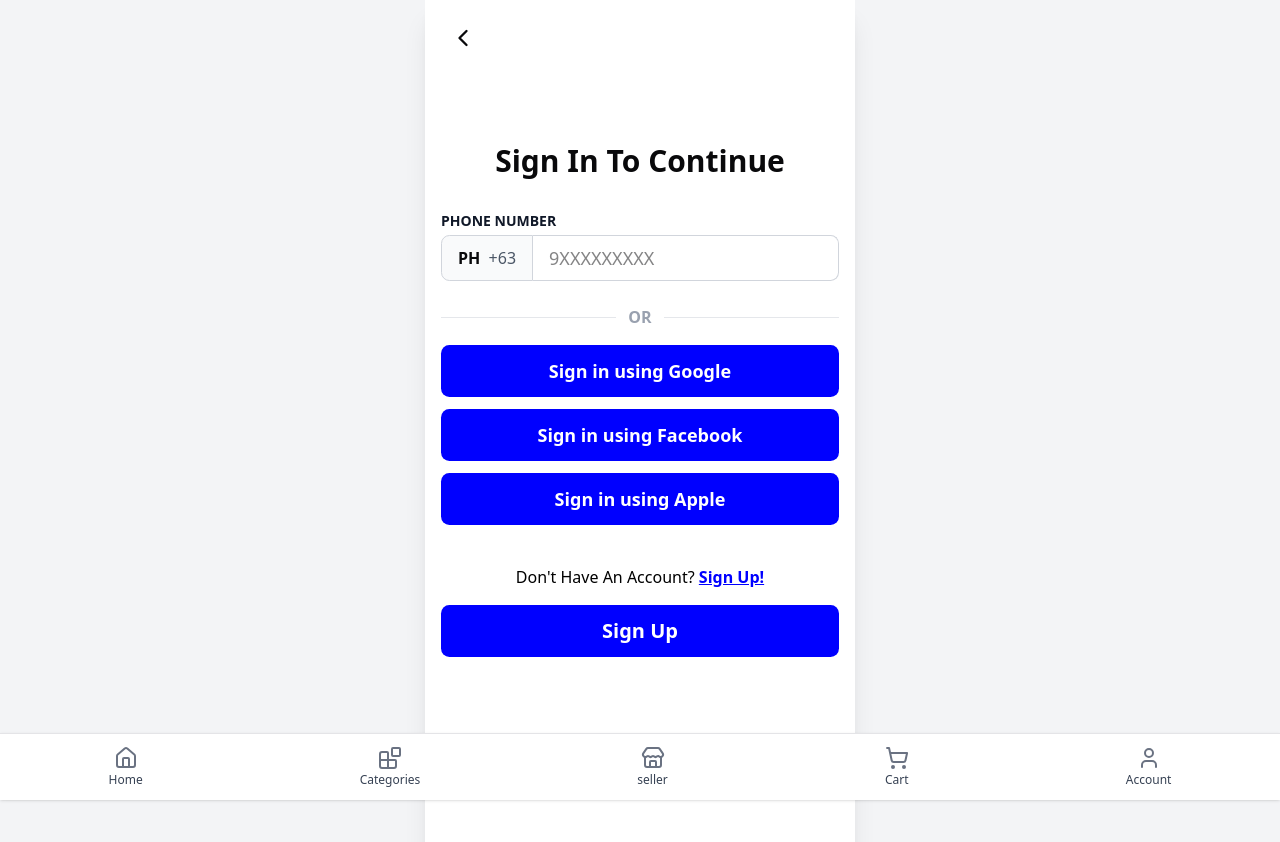
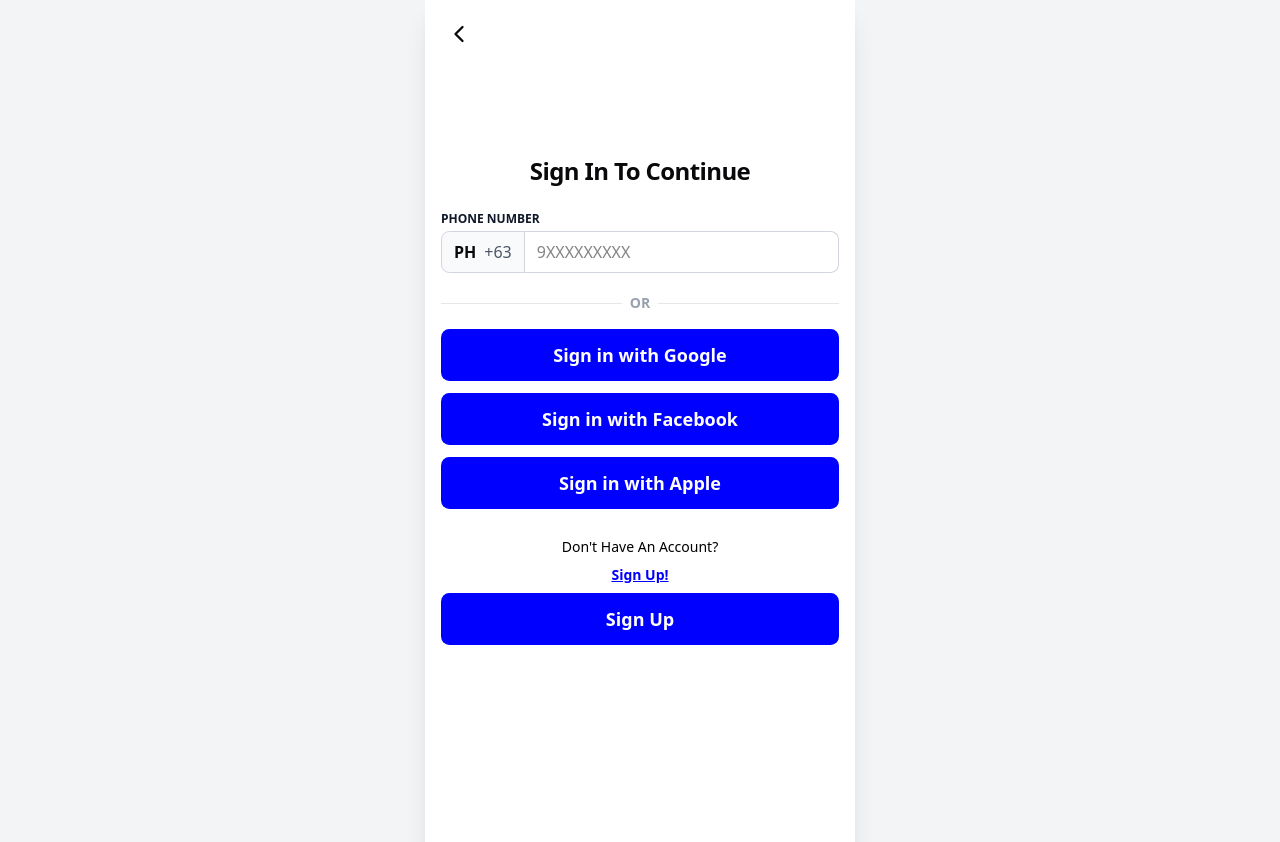
Before and after one commit to rhenando/bethelia, a Next.js app: page /buyer-login in a window 1280 px wide. Shown: the top 842 px of the page. Built offline with nearby package versions, Linux system fonts and the light colour scheme.

Commit message:
updated code

```diff
--- a/app/buyer-login/page.jsx
+++ b/app/buyer-login/page.jsx
@@ -4,9 +4,9 @@ import { useRouter } from "next/navigation";
 import { useSelector, useDispatch } from "react-redux";
 import { ChevronLeft } from "lucide-react";
 import { signInWithPopup, GoogleAuthProvider } from "firebase/auth";
-import { auth, db } from "../../lib/firebase"; // update path if needed
+import { auth, db } from "../../lib/firebase";
 import { doc, getDoc, setDoc } from "firebase/firestore";
-import { setUser } from "../../store/authSlice"; // update path if needed
+import { setUser } from "../../store/authSlice";
 
 export default function Login() {
   const router = useRouter();
@@ -16,18 +16,16 @@ export default function Login() {
   const user = useSelector((state) => state.auth.user);
   const isLoggedIn = useSelector((state) => state.auth.isLoggedIn);
 
-  // Redirect to /buyer if already logged in
   useEffect(() => {
     if (isLoggedIn && user) {
       router.replace("/buyer");
     }
   }, [isLoggedIn, user, router]);
 
-  // Uniform button classes
   const btn =
     "w-full bg-[var(--primary)] text-white text-lg rounded-md py-3 font-semibold hover:brightness-90 transition border-0 focus:outline-none";
 
-  // Get or create user in Firestore, return the user object with role
+  // Get or create user in Firestore
   const getOrCreateUser = async (firebaseUser) => {
     const userRef = doc(db, "users", firebaseUser.uid);
     const userSnap = await getDoc(userRef);
@@ -35,7 +33,6 @@ export default function Login() {
     if (userSnap.exists()) {
       return userSnap.data();
     } else {
-      // Default new users to "buyer"
       const newUser = {
         uid: firebaseUser.uid,
         email: firebaseUser.email,
@@ -49,20 +46,13 @@ export default function Login() {
     }
   };
 
-  // Google sign-in handler
   const handleGoogleSignIn = async () => {
     try {
       const provider = new GoogleAuthProvider();
       const result = await signInWithPopup(auth, provider);
       const firebaseUser = result.user;
-
-      // Get or create user in Firestore, get their role
       const userData = await getOrCreateUser(firebaseUser);
-
-      // Store in Redux using setUser
       dispatch(setUser(userData));
-
-      // Always redirect to /buyer
       router.replace("/buyer");
     } catch (error) {
       alert(error.message);
@@ -70,33 +60,33 @@ export default function Login() {
   };
 
   return (
-    <div className='min-h-screen flex items-center justify-center bg-white px-4 py-6 relative'>
+    <div className='min-h-screen flex flex-col justify-center items-center bg-white px-4 relative overflow-y-auto w-full max-w-[430px] mx-auto'>
       {/* Back Button */}
       <button
-        className='absolute left-4 top-4 p-2'
+        className='absolute left-3 top-3 p-2 z-10'
         onClick={() => router.back()}
         aria-label='Go back'
       >
         <ChevronLeft size={28} />
       </button>
-      <div className='w-full max-w-md flex flex-col items-center'>
-        <h1 className='text-3xl font-bold mb-8 text-center'>
+
+      <div className='w-full flex flex-col items-center'>
+        <h1 className='text-2xl font-bold mb-6 text-center tracking-tight'>
           Sign In To Continue
         </h1>
 
         {/* Phone Input */}
-        <label className='block w-full text-gray-900 font-semibold mb-1 text-sm'>
+        <label className='block w-full text-gray-900 font-semibold mb-1 text-xs'>
           PHONE NUMBER
         </label>
-        <div className='flex w-full mb-6'>
-          <div className='flex items-center border border-gray-300 rounded-l-md bg-gray-50 px-4 py-2 text-base font-semibold'>
-            PH&nbsp;&nbsp;{" "}
-            <span className='font-normal text-gray-600'>+63</span>
+        <div className='flex w-full mb-5'>
+          <div className='flex items-center border border-gray-300 rounded-l-md bg-gray-50 px-3 py-2 text-base font-semibold'>
+            PH <span className='font-normal text-gray-600 ml-2'>+63</span>
           </div>
           <input
             type='tel'
             placeholder='9XXXXXXXXX'
-            className='flex-1 border-t border-b border-r border-gray-300 rounded-r-md px-4 py-2 outline-none text-lg'
+            className='flex-1 border-t border-b border-r border-gray-300 rounded-r-md px-3 py-2 outline-none text-base'
             value={phone}
             maxLength={10}
             onChange={(e) => setPhone(e.target.value.replace(/[^0-9]/g, ""))}
@@ -107,28 +97,28 @@ export default function Login() {
         {/* OR Divider */}
         <div className='w-full flex items-center mb-4'>
           <div className='flex-1 h-px bg-gray-200' />
-          <span className='px-3 text-gray-400 text-base font-semibold'>OR</span>
+          <span className='px-2 text-gray-400 text-sm font-semibold'>OR</span>
           <div className='flex-1 h-px bg-gray-200' />
         </div>
 
         {/* Social Buttons */}
         <button className={`${btn} mb-3`} onClick={handleGoogleSignIn}>
-          Sign in using Google
+          Sign in with Google
         </button>
-        <button className={`${btn} mb-3`}>Sign in using Facebook</button>
-        <button className={`${btn} mb-10`}>Sign in using Apple</button>
+        <button className={`${btn} mb-3`}>Sign in with Facebook</button>
+        <button className={`${btn} mb-7`}>Sign in with Apple</button>
 
         {/* Sign Up Section */}
-        <div className='text-center text-black text-base w-full'>
-          Don't Have An Account?{" "}
+        <div className='text-center text-black text-sm w-full mt-auto'>
+          Don't Have An Account?
           <button
-            className='text-[var(--primary)] underline font-semibold mb-4'
+            className='block w-full text-[var(--primary)] underline font-semibold mt-2'
             onClick={() => router.push("/signup")}
           >
             Sign Up!
           </button>
           <button
-            className='w-full bg-[var(--primary)] text-white text-xl rounded-md py-3  font-bold hover:brightness-90 transition border-0 focus:outline-none'
+            className='w-full bg-[var(--primary)] text-white text-lg rounded-md py-3 font-bold hover:brightness-90 transition mt-2'
             onClick={() => router.push("/signup")}
           >
             Sign Up
--- a/app/buyer/layout.jsx
+++ b/app/buyer/layout.jsx
@@ -79,7 +79,7 @@ export default function BuyerLayout({ children }) {
     try {
       await signOut(auth); // Firebase logout
       dispatch(clearUser()); // Redux: clear user state
-      router.replace("/buyer-login"); // Redirect to login page
+      router.replace("/"); // Redirect to login page
     } catch (error) {
       alert("Logout failed: " + error.message);
     }
--- a/app/layout.js
+++ b/app/layout.js
@@ -1,7 +1,7 @@
 import { Geist, Geist_Mono } from "next/font/google";
-import NavbarMobile from "@/components/NavbarMobile";
 import Providers from "@/app/Providers";
-import { Toaster } from "sonner"; // <-- Add this line
+import { Toaster } from "sonner";
+import LayoutShell from "@/components/LayoutShell"; // <-- import the wrapper
 import "./globals.css";
 
 const geistSans = Geist({
@@ -28,12 +28,9 @@ export default function RootLayout({ children }) {
       >
         <div className='flex justify-center min-h-screen bg-gray-100'>
           <div className='w-full max-w-[430px] min-h-screen bg-white flex flex-col shadow-xl'>
-            {/* Wrap your app with Providers */}
             <Providers>
-              <Toaster position='top-center' richColors />{" "}
-              {/* Mount Toaster here! */}
-              <main className='flex-1 pb-16'>{children}</main>
-              <NavbarMobile />
+              <Toaster position='top-center' richColors />
+              <LayoutShell>{children}</LayoutShell>
             </Providers>
           </div>
         </div>
--- a/app/supplier/layout.jsx
+++ b/app/seller/layout.jsx
@@ -87,9 +87,9 @@ export default function sellerLayout({ children }) {
 
   const handleLogout = async () => {
     try {
-      await signOut(auth); // Firebase logout
-      dispatch(clearUser()); // Redux: clear user state
-      router.replace("/seller-login"); // Redirect to login page
+      await signOut(auth);
+      dispatch(clearUser());
+      router.replace("/");
     } catch (error) {
       alert("Logout failed: " + error.message);
     }
--- /dev/null
+++ b/components/LayoutShell.js
@@ -0,0 +1,20 @@
+"use client";
+import { usePathname } from "next/navigation";
+import NavbarMobile from "@/components/NavbarMobile";
+
+export default function LayoutShell({ children }) {
+  const pathname = usePathname();
+  // Add more routes as needed
+  const hideNavbar =
+    pathname === "/buyer-login" ||
+    pathname === "/seller-login" ||
+    pathname === "/signup" ||
+    pathname === "/login";
+
+  return (
+    <>
+      <main className='flex-1 pb-16'>{children}</main>
+      {!hideNavbar && <NavbarMobile />}
+    </>
+  );
+}
```
Also changed, not shown: app/seller-login/page.jsx (renamed from app/supplier-login/page.jsx), app/seller/documents/page.jsx (renamed from app/supplier/documents/page.jsx), app/seller/page.jsx (renamed from app/supplier/page.jsx), app/seller/products/add/page.jsx (renamed from app/supplier/products/add/page.jsx), app/seller/products/page.jsx (renamed from app/supplier/products/page.jsx).
